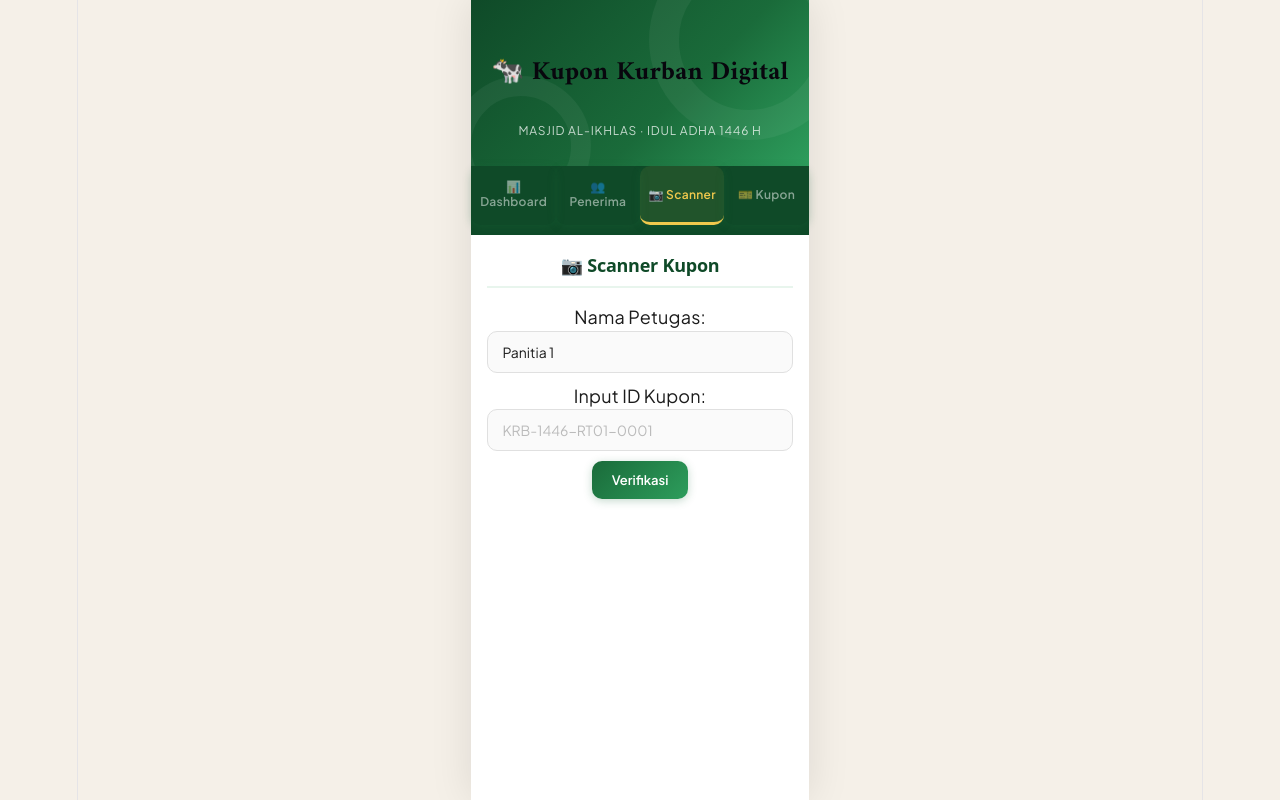
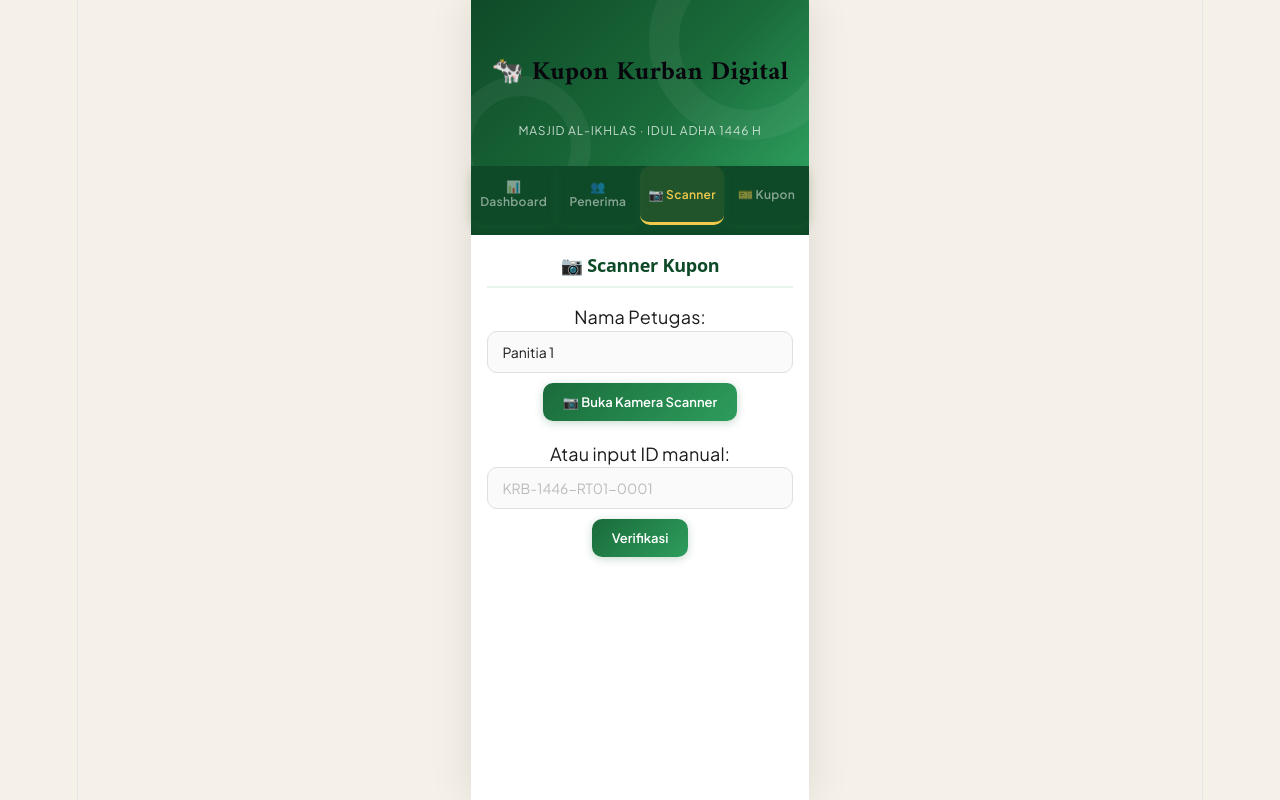
Before and after one commit to raditqoiri-creator/kupon-kurban, a React (Vite) app: page / in a window 1280 px wide. Both pictures are taken after a click on the button "📷 Scanner". Built offline with nearby package versions, Linux system fonts and the light colour scheme.

Commit message:
tambah fitur scanner kamera

```diff
--- a/package.json
+++ b/package.json
@@ -10,6 +10,7 @@
     "preview": "vite preview"
   },
   "dependencies": {
+    "@zxing/library": "^0.23.0",
     "lucide-react": "^1.17.0",
     "qrcode": "^1.5.4",
     "react": "^19.2.6",
--- a/src/components/Scanner.jsx
+++ b/src/components/Scanner.jsx
@@ -1,17 +1,49 @@
-import { useState } from "react";
+import { useState, useEffect, useRef } from "react";
+import { BrowserQRCodeReader } from "@zxing/library";
+
 function Scanner({ data, setData }) {
   const [inputId, setInputId] = useState("");
   const [hasil, setHasil] = useState(null);
   const [petugas, setPetugas] = useState("Panitia 1");
+  const [scanning, setScanning] = useState(false);
+  const videoRef = useRef(null);
+  const readerRef = useRef(null);
 
-  const handleScan = () => {
-    const id = inputId.trim().toUpperCase();
-    if (!id) return;
+  const startScan = async () => {
+    setScanning(true);
+    readerRef.current = new BrowserQRCodeReader();
+    try {
+      await readerRef.current.decodeFromVideoDevice(
+        null,
+        videoRef.current,
+        (result) => {
+          if (result) {
+            handleScan(result.getText());
+            stopScan();
+          }
+        }
+      );
+    } catch (err) {
+      console.error(err);
+      setScanning(false);
+    }
+  };
 
-    const warga = data.find((w) => w.id === id);
+  const stopScan = () => {
+    if (readerRef.current) {
+      readerRef.current.reset();
+    }
+    setScanning(false);
+  };
+
+  const handleScan = (id) => {
+    const idBersih = id.trim().toUpperCase();
+    if (!idBersih) return;
+
+    const warga = data.find((w) => w.id === idBersih);
 
     if (!warga) {
-      setHasil({ tipe: "tidakAda", id });
+      setHasil({ tipe: "tidakAda", id: idBersih });
       return;
     }
 
@@ -22,7 +54,7 @@ function Scanner({ data, setData }) {
 
     const waktu = new Date().toLocaleString("id-ID");
     setData(data.map((w) =>
-      w.id === id
+      w.id === idBersih
         ? { ...w, status: "sudah", waktuScan: waktu, petugasScan: petugas }
         : w
     ));
@@ -41,14 +73,31 @@ function Scanner({ data, setData }) {
         placeholder="Nama petugas"
       />
 
-      <p>Input ID Kupon:</p>
+      {/* KAMERA SCANNER */}
+      <div style={{ marginBottom: 10 }}>
+        {!scanning ? (
+          <button onClick={startScan}>📷 Buka Kamera Scanner</button>
+        ) : (
+          <button onClick={stopScan}>❌ Tutup Kamera</button>
+        )}
+      </div>
+
+      {scanning && (
+        <div style={{ marginBottom: 16 }}>
+          <video ref={videoRef} style={{ width: "100%", borderRadius: 12 }} />
+        </div>
+      )}
+
+      {/* INPUT MANUAL */}
+      <p>Atau input ID manual:</p>
       <input
         value={inputId}
         onChange={(e) => setInputId(e.target.value.toUpperCase())}
         placeholder="KRB-1446-RT01-0001"
       />
-      <button onClick={handleScan}>Verifikasi</button>
+      <button onClick={() => handleScan(inputId)}>Verifikasi</button>
 
+      {/* HASIL */}
       {hasil && (
         <div>
           {hasil.tipe === "valid" && (
```
Also changed, not shown: 1 other file (tests, documents, lock files or other folders).
